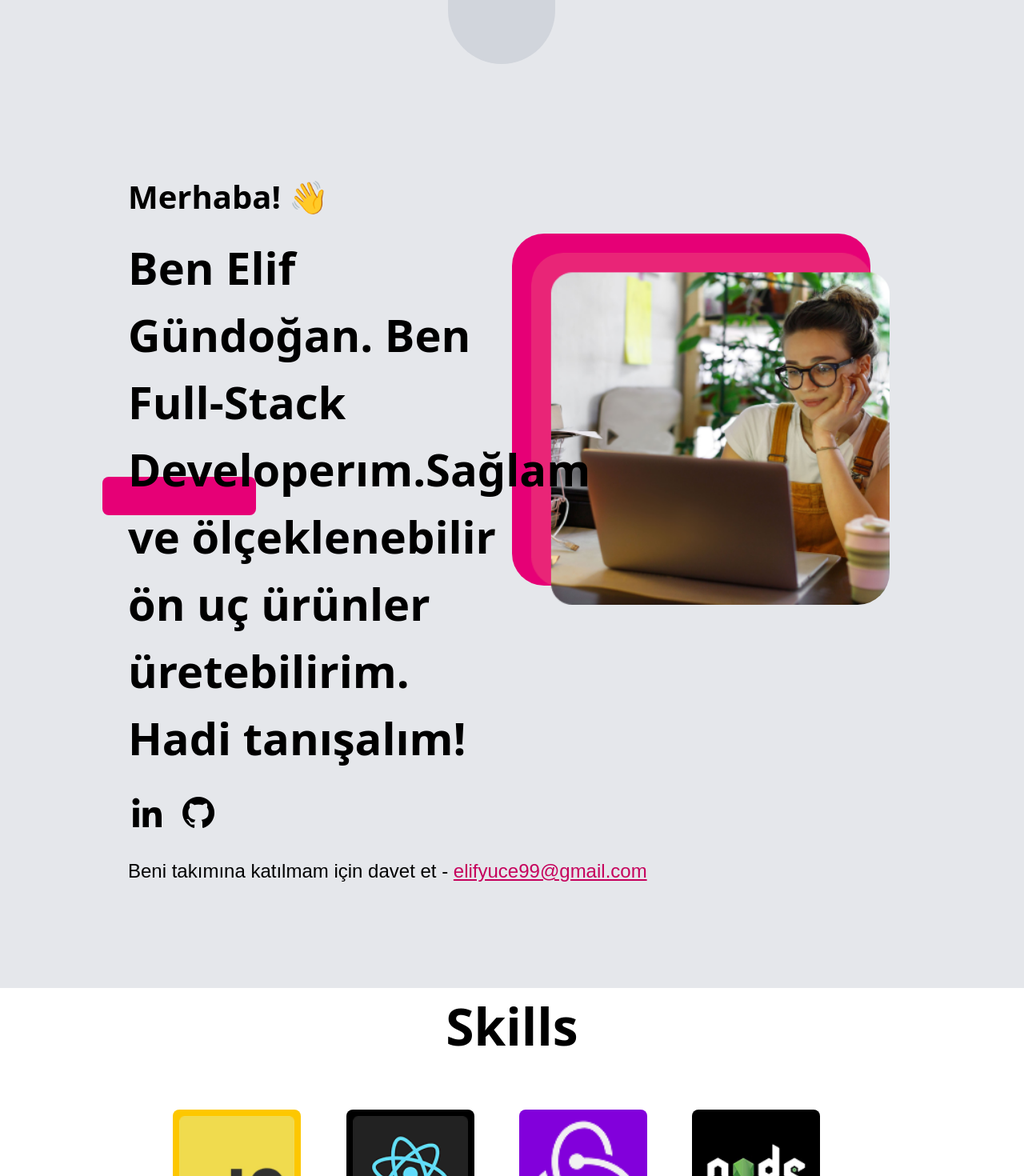
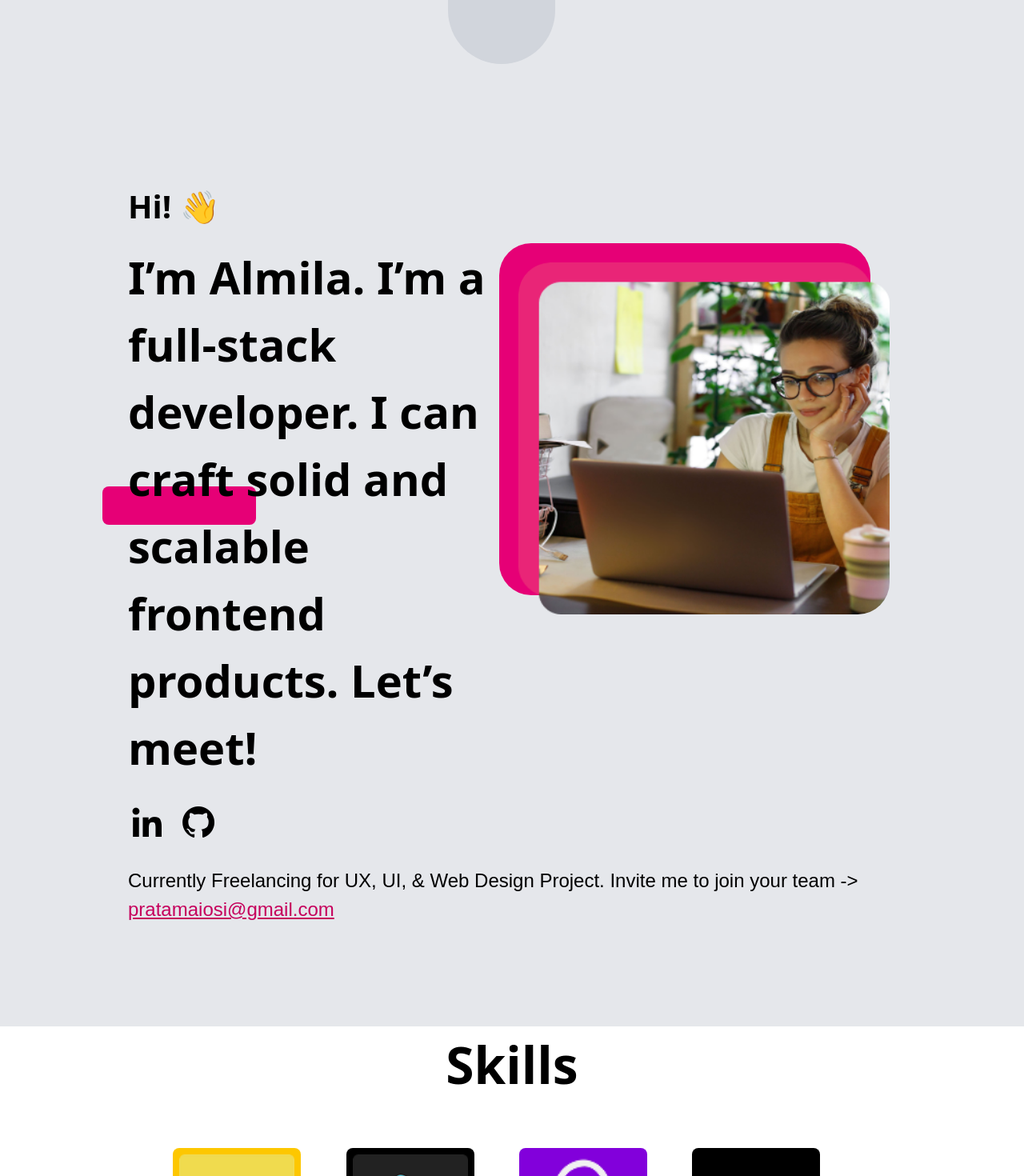
Before and after one commit to eluf98/My-Portfolio, a React (Vite) app: page / in a window 1280 px wide. Shown: the top 1470 px of the page at 80% size. Built offline with nearby package versions, Linux system fonts and the light colour scheme; no server answers.

Commit message:
translate completed

```diff
--- a/src/App.jsx
+++ b/src/App.jsx
@@ -1,4 +1,4 @@
-import { useContext, useState } from "react";
+import { useContext, useState, useEffect} from "react";
 import "./App.css";
 import { Header } from "./components/Header";
 import { Information } from "./components/Information";
@@ -14,11 +14,20 @@ import {Circle} from "./components/Circle";
 
 function App() {
   const { darkMode } = useContext(UserContext);
+  useEffect(() => {
+    // Sayfa yüklendiğinde body'e dark sınıfını ekler veya çıkarır
+    if (darkMode) {
+      document.body.classList.add("dark");
+    } else {
+      document.body.classList.remove("dark");
+    }
+  }, [darkMode]);
+
 
   return (
     <>
       <div className={darkMode ? "dark" : ""}>
-        <section className={"-z-10 pb-32 bg-gray-200 dark:bg-zinc-800 "}>
+        <section className={" pb-32 bg-gray-200 dark:bg-[#2A262B]"}>
           <Circle />
           <Header />
           <Information />
--- a/src/Data.js
+++ b/src/Data.js
@@ -58,7 +58,7 @@ export const projectsInformation = [
       englishDescription:
         "In the 1st month of the Full-Stack Developer training, the template design of Netflix's home page was made using basic HTML and CSS techniques.",
       structures: ["html", "css"],
-      github: "https://github.com/eluf98/WitFlix.gitg",
+      github: "https://github.com/eluf98/WitFlix.git",
       app: "",
       turkishLaptopPos: "translate-x-[-1.5rem] translate-y-[4.35rem] ",
       turkishImgPos: "translate-x-[3.95rem] translate-y-[3.24rem] ",
@@ -145,14 +145,14 @@ export const toggleLanguages = {
       "Sakarya Univ. Electirical and Electronics Engineering Undergraduate, 2022",
     turkishAboutMeFirstPartDescp:
       "2 yıla yakın full-stack developer tecrübem var. ",
-    turkishAboutMeSecondPartDescp: "Polity",
+    turkishAboutMeSecondPartDescp: "",
     turkishAboutMeThirdPartDescp:
       " Şimdi ise Full-Stack Developer olarak kendimi her geçen gün geliştiriyorum.",
     turkishAboutMeFinalPartDescp:
       "Full-Stack Developer  olarak da 3 projem bulunmaktadır. Bunlar, WitFlix, Pizza Sipariş Sitesi ve CV sitesidir.",
     englishAbouteMeFirstDescp:
       "I have nearly 2 years of full-stack developer experience.",
-    englishAbouteMeSecondDescp: "Polity, ",
+    englishAbouteMeSecondDescp: "",
     englishAbouteMeThirdDescp:
       "Now, as a Full-Stack Developer, I improve myself every day.",
     englishAbouteMeFinalDescp:
--- a/src/components/Header.jsx
+++ b/src/components/Header.jsx
@@ -13,7 +13,7 @@ export function Header() {
     setLanguage(language === "english" ? "turkish" : "english");
   };
     return (
-      <div className="flex ml-[82rem] mt-[4rem] items-center dark:bg-dark-bg">
+      <div className="flex ml-[82rem] mt-[4rem] items-center dark:bg-dark-bg-1">
         <label className="relative flex items-center group p-2 text-xl font-bold text-pink-700">
           <input
             type="checkbox"
@@ -29,11 +29,7 @@ export function Header() {
         className="font-bold text-pink-700 text-xl cursor-pointer"
         onClick={handleLanguageChange}
       >
-        {language === "turkish" ? "TÜRKÇE" : "ENGLISH"}
-      </label>
-
-      <label className="font-bold text-gray-600 text-xl cursor-pointer">
-        YE GEÇ
+        {language === "turkish" ? "TÜRKÇE'YE GEÇ" : "Switch to Turkish"}
       </label>
       </div>
     );
--- a/src/components/Information.jsx
+++ b/src/components/Information.jsx
@@ -1,17 +1,23 @@
+import { useContext } from "react";
+import { UserContext } from "../contexts/UserContext";
 import profile from "../assets/profile.png";
 import "boxicons";
 
 export function Information() {
+    const { language } = useContext(UserContext);
   return (
-    <div className="flex flex-col  mx-40 ">
+    <div className="flex flex-col  mx-40 dark:bg-dark-bg-1 dark:text-white">
       <div className="mb-4">
-        <label className="font-semibold text-[2.5rem]">Merhaba! 👋</label>
+        <label className="font-semibold text-[2.5rem]">
+        {language === "turkish" ? "Merhaba! 👋" : "Hi! 👋"}
+        </label>
       </div>
 
       <div className="flex justify-between ">
         <label className="z-20 relative font-semibold text-[3.5rem] w-1/2">
-          Ben Elif Gündoğan. Ben Full-Stack Developerım.Sağlam ve
-          ölçeklenebilir ön uç ürünler üretebilirim. Hadi tanışalım!
+        {language === "turkish"
+            ? "Ben Almila. Full-stack geliştiricisiyim. Sağlam ve ölçeklenebilir frontend ürünleri tasarlayabilirim. Tanışalım!"
+            : "I’m Almila. I’m a full-stack developer. I can craft solid and scalable frontend products. Let’s meet!"}
           <div className="absolute -z-40 w-[12rem] h-[3rem] bg-pink-600 rounded-[.5rem] translate-y-[-23rem] translate-x-[-2rem]"></div>
         </label>
 
@@ -27,10 +33,12 @@ export function Information() {
         <i className="bx bxl-github bx-lg"></i>
       </div>
       <label className="font-['Arial'] text-[1.5rem]">
-        Beni takımına katılmam için davet et -{" "}
-        <a className="text-pink-700 underline" href="/">
-          elifyuce99@gmail.com
-        </a>{" "}
+      {language === "turkish"
+          ? "Şu anda UX, UI ve Web Tasarım projeleri için freelance çalışıyorum. Takımınıza katılmam için davet edin ->"
+          : "Currently Freelancing for UX, UI, & Web Design Project. Invite me to join your team ->"}{" "}
+    <a className="text-pink-700 underline" href="mailto:pratamaiosi@gmail.com">
+          pratamaiosi@gmail.com
+        </a>
       </label>
       <div className="absolute -z-10 w-[8rem] h-[5rem] bg-pink-600 rounded-l-[5rem] translate-x-[100.94rem] translate-y-[34rem]"></div>
     </div>
--- a/src/contexts/UserContext.jsx
+++ b/src/contexts/UserContext.jsx
@@ -5,7 +5,7 @@ export const UserContext = createContext();
 
 export function UserContextProvider({ children }) {
   const [darkMode, setDarkMode] = useLocalStorage("darkMode", false);
-  const [language, setLanguage] = useLocalStorage("lang", "turkish");
+  const [language, setLanguage] = useState(localStorage.getItem("lang") || "english");
   const [token, setToken] = useLocalStorage("token", null);
 
   // Dark mode class'ı ekle
--- a/tailwind.config.js
+++ b/tailwind.config.js
@@ -8,7 +8,8 @@ module.exports =  {
     theme: {
       extend: {
         colors: {
-            'dark-bg': '#2A262B',
+            'dark-bg-1': '#2A262B',
+            'dark-bg-2': '#484148',
           },
       },
     },
```
